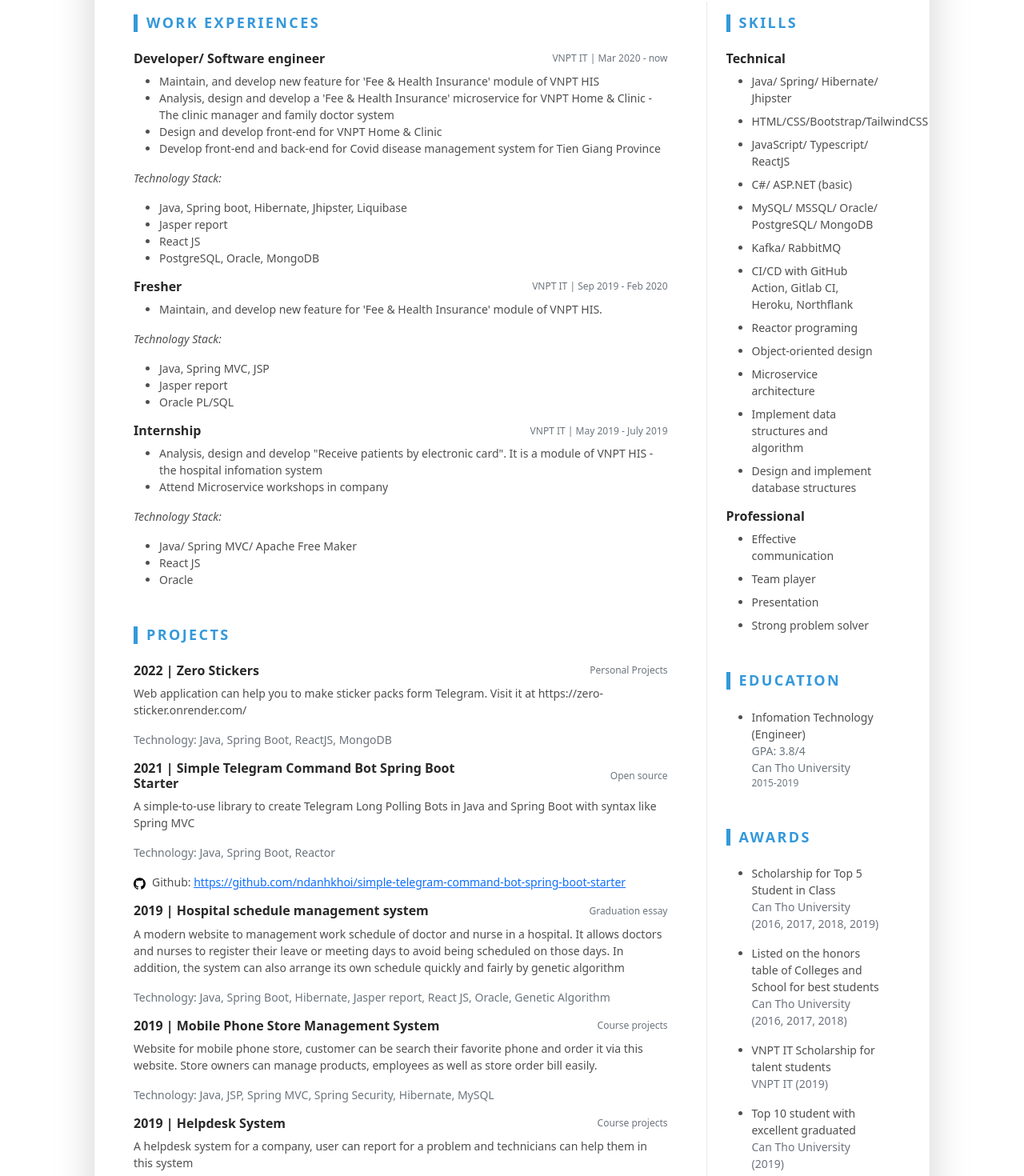
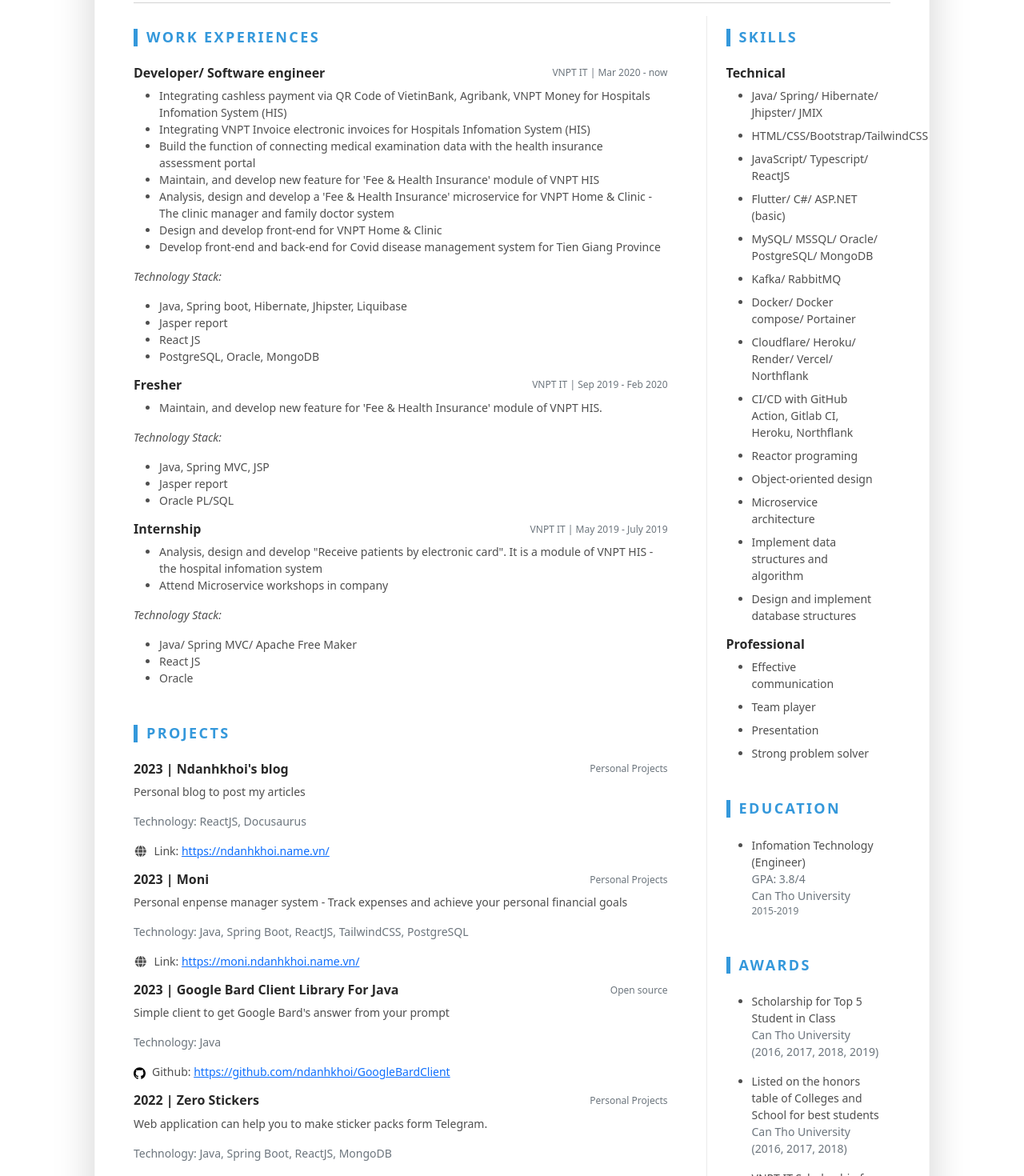
Before and after one commit to ndanhkhoi/ndanhkhoi.github.io, a React (Vite) app: page / in a window 1280 px wide. Shown: the part 501-1971 px from the top of the page at 80% size. Built offline with nearby package versions, Linux system fonts and the light colour scheme.

Commit message:
Update CV

```diff
--- a/src/component/projects.tsx
+++ b/src/component/projects.tsx
@@ -1,6 +1,8 @@
 import React from 'react';
 import IProject from '../model/project.model';
 import github from '../assets/images/github.svg';
+import {FontAwesomeIcon} from "@fortawesome/react-fontawesome";
+import {faGlobe} from "@fortawesome/free-solid-svg-icons";
 
 const Projects: React.FC<{projects: Array<IProject>}> = ({projects}) => {
 
@@ -32,7 +34,16 @@
                                        <span className={'me-2'}>
                                             <img src={github} alt={'github'} width={15}/>
                                        </span>
-                                        Github: <a href={project.github}>{project.github}</a>
+                                        Github: <a href={project.github} target={'_blank'}>{project.github}</a>
+                                    </p>
+                                }
+                                {
+                                    project.link &&
+                                    <p>
+                                       <span className={'me-2'}>
+                                            <FontAwesomeIcon icon={faGlobe} fixedWidth  />
+                                       </span>
+                                        Link: <a href={project.link} target={'_blank'}>{project.link}</a>
                                     </p>
                                 }
                             </div>
--- a/src/data.ts
+++ b/src/data.ts
@@ -6,17 +6,20 @@
         fullName: 'Nguyen Duc Anh Khoi',
         jobTitle: 'Developer',
         phoneNumber: "+84 776 524 327",
-        website: 'https://ndanhkhoi.github.io',
+        website: 'https://ndanhkhoi-blog.pages.dev',
         facebook: 'https://facebook.com/ndanhkhoi',
         address: 'Can Tho, Viet Nam'
     },
-    sumary: `I want to become a highly skilled developer and find a job in a professional environment to take advantage of the experience that I have accumulated over the years creating quality websites or applications`,
+    sumary: `You are looking for a skilled programmer in website development? I could be one you're seeking! I graduated with Information Technology excellent certifite from Can Tho University in 2019 and GPA was 3.8/4.0. This school is ranked third in Vietnam by Webometrics ranking 2019. With 4 years experience in developing website with Java Spring and React JS, I can develop quality websites with friendly UI and good perfomance.`,
     workExperiences: [
         {
             time: 'Mar 2020 - now',
             company: 'VNPT IT',
             jobPosition: 'Developer/ Software engineer',
             description: [
+                `Integrating cashless payment via QR Code of VietinBank, Agribank, VNPT Money for Hospitals Infomation System (HIS)`,
+                `Integrating VNPT Invoice electronic invoices for Hospitals Infomation System (HIS)`,
+                `Build the function of connecting medical examination data with the health insurance assessment portal`,
                 `Maintain, and develop new feature for 'Fee & Health Insurance' module of VNPT HIS`,
                 `Analysis, design and develop a 'Fee & Health Insurance' microservice for VNPT Home & Clinic - The clinic manager and family doctor system`,
                 `Design and develop front-end for VNPT Home & Clinic`,
@@ -46,11 +49,36 @@
     ],
     projects: [
         {
+            time: 2023,
+            name: `Ndanhkhoi's blog`,
+            technology: 'ReactJS, Docusaurus',
+            description: 'Personal blog to post my articles',
+            type: 'Personal Projects',
+            link: 'https://ndanhkhoi.name.vn/'
+        },
+        {
+            time: 2023,
+            name: 'Moni',
+            technology: 'Java, Spring Boot, ReactJS, TailwindCSS, PostgreSQL',
+            description: 'Personal enpense manager system - Track expenses and achieve your personal financial goals',
+            type: 'Personal Projects',
+            link: 'https://moni.ndanhkhoi.name.vn/'
+        },
+        {
+            time: 2023,
+            name: 'Google Bard Client Library For Java',
+            technology: 'Java',
+            description: 'Simple client to get Google Bard\'s answer from your prompt',
+            type: 'Open source',
+            github: 'https://github.com/ndanhkhoi/GoogleBardClient'
+        },
+        {
             time: 2022,
             name: 'Zero Stickers',
             technology: 'Java, Spring Boot, ReactJS, MongoDB',
-            description: 'Web application can help you to make sticker packs form Telegram. Visit it at https://zero-sticker.onrender.com/',
+            description: 'Web application can help you to make sticker packs form Telegram.',
             type: 'Personal Projects',
+            link: 'https://zero-sticker.onrender.com/'
         },
         {
             time: 2021,
@@ -98,12 +126,14 @@
     ],
     skill: {
         technical: [
-            'Java/ Spring/ Hibernate/ Jhipster',
+            'Java/ Spring/ Hibernate/ Jhipster/ JMIX',
             'HTML/CSS/Bootstrap/TailwindCSS',
             'JavaScript/ Typescript/ ReactJS',
-            'C#/ ASP.NET (basic)',
+            'Flutter/ C#/ ASP.NET (basic)',
             'MySQL/ MSSQL/ Oracle/ PostgreSQL/ MongoDB',
             'Kafka/ RabbitMQ',
+            'Docker/ Docker compose/ Portainer',
+            'Cloudflare/ Heroku/ Render/ Vercel/ Northflank',
             'CI/CD with GitHub Action, Gitlab CI, Heroku, Northflank',
             'Reactor programing',
             'Object-oriented design',
--- a/src/model/project.model.ts
+++ b/src/model/project.model.ts
@@ -4,5 +4,6 @@
     description: string,
     technology: string,
     type: string,
-    github?: string
+    github?: string,
+    link?: string,
 }
```
